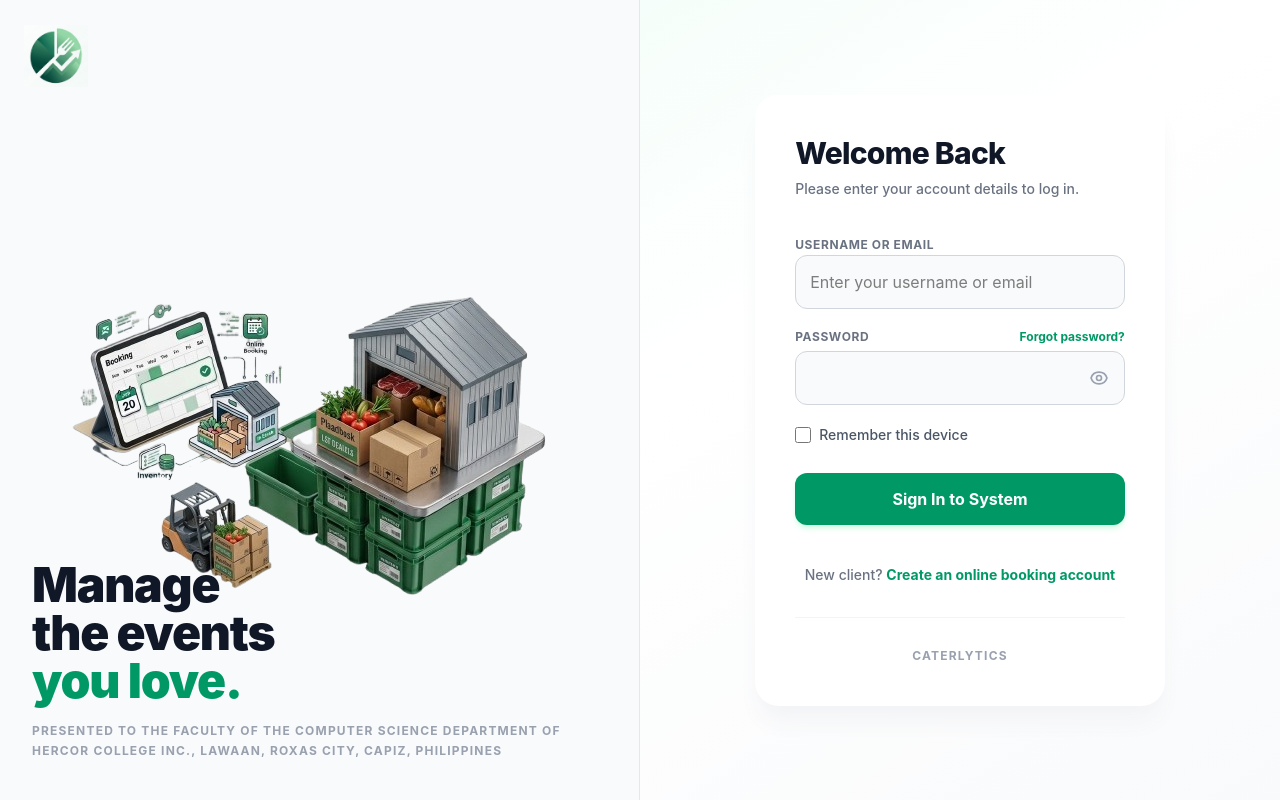
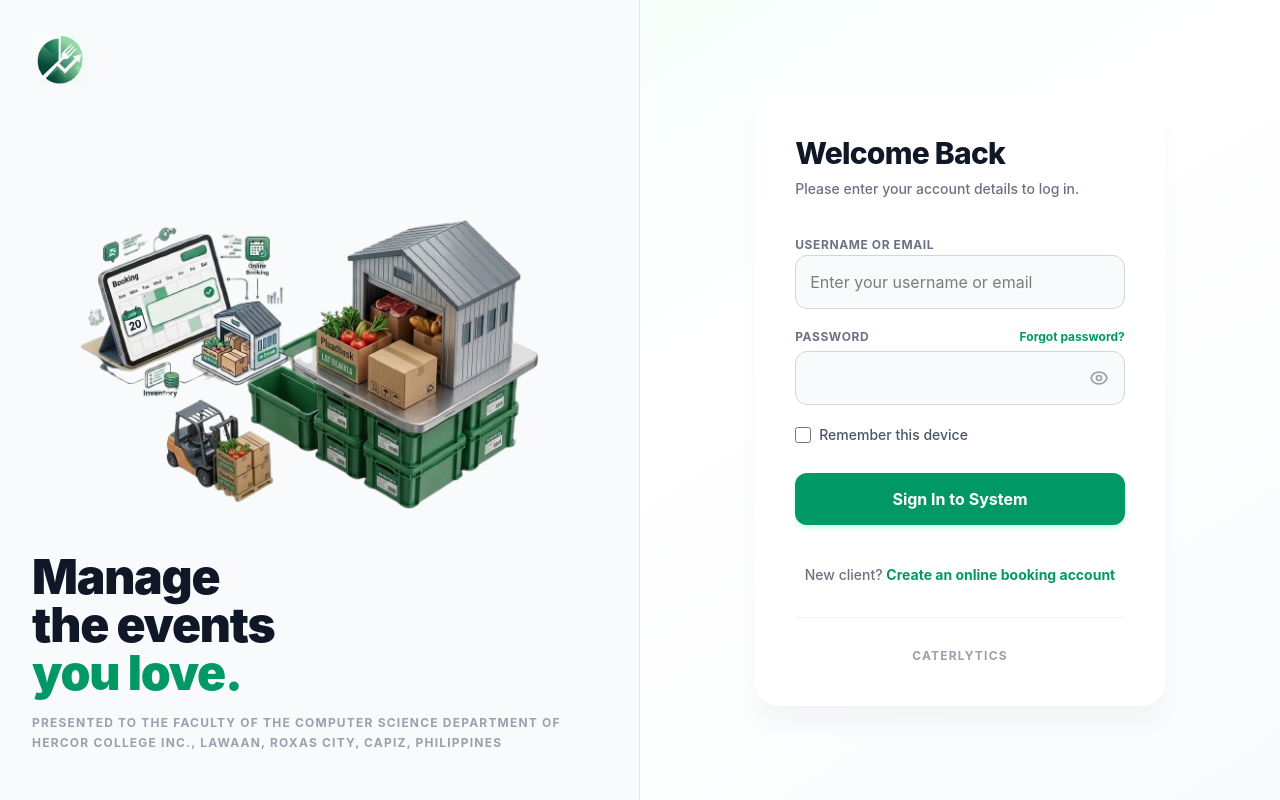
Before and after one commit to jmrvls/caterlytics-frontend, a Vue app: page / in a window 1280 px wide. Built offline with nearby package versions, Linux system fonts and the light colour scheme.

Commit message:
Fix responsive image and text on login page

```diff
--- a/src/Views/LoginView.vue
+++ b/src/Views/LoginView.vue
@@ -3,17 +3,17 @@
   <div class="min-h-screen flex w-full font-sans bg-gradient-to-br from-emerald-50 via-white to-gray-50">
 
     <!-- LEFT SIDE: Manuscript & Institution Details -->
-    <div class="hidden lg:flex w-1/2 relative overflow-hidden bg-gray-50 border-r border-gray-200">
+    <div class="hidden lg:flex lg:flex-col w-1/2 h-screen overflow-hidden bg-gray-50 border-r border-gray-200 p-8">
 
-      <!-- System Branding Logo: flush to top-left corner -->
+      <!-- System Branding Logo -->
       <img
         src="/src/assets/logofinal.png"
         alt="Logo"
-        class="absolute top-6 left-6 w-16 h-16 object-contain z-20"
+        class="w-14 h-14 object-contain flex-shrink-0"
       />
 
-      <!-- Center Visual Mockup Area: fills the entire panel edge-to-edge -->
-      <div class="absolute inset-0 flex items-center justify-center p-10">
+      <!-- Center Visual Mockup Area: shrinks to fit remaining space, never overlaps text below -->
+      <div class="flex-1 min-h-0 flex items-center justify-center py-4">
         <img
           src="/src/assets/login-bg.png"
           alt="Catering Display"
@@ -21,9 +21,9 @@
         />
       </div>
 
-      <!-- Bottom Section: flush to bottom-left corner -->
-      <div class="absolute bottom-10 left-8 right-8 z-20">
-        <h2 class="text-5xl font-black text-gray-900 leading-none tracking-tight">
+      <!-- Bottom Section -->
+      <div class="flex-shrink-0 pb-4">
+        <h2 class="text-4xl xl:text-5xl font-black text-gray-900 leading-none tracking-tight">
           Manage <br />
           the events <br />
           <span class="text-emerald-600">you love.</span>
```
